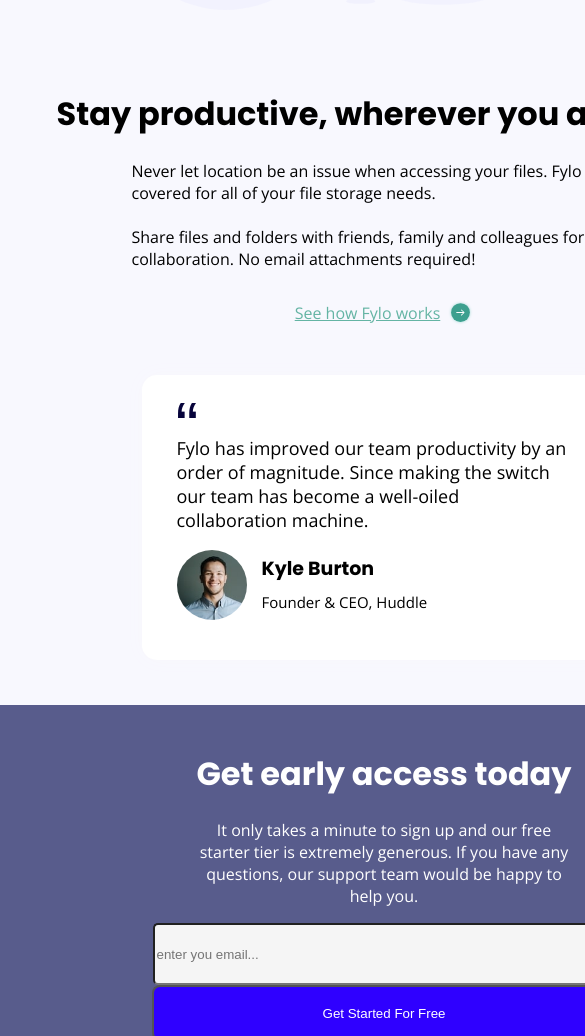
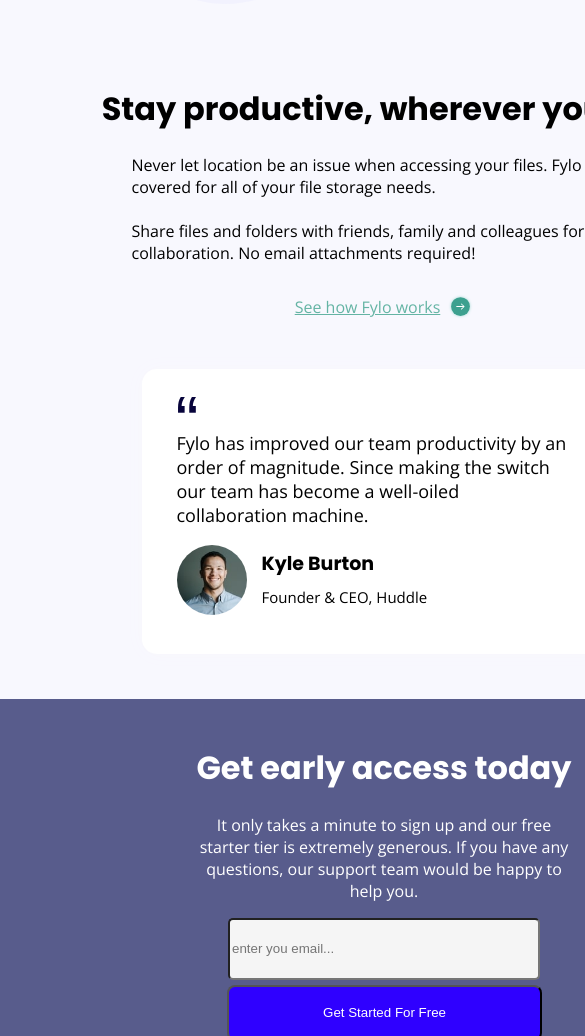
Before and after one commit to imtridib/fylo-landing-page-with-two-column-layout-master, a plain HTML site: page index.html in a window 390 px wide. Shown: the part 2045-3081 px from the top of the page, 585 px wide, since content can reach past the window. Drawn offline with nearby package versions, Linux system fonts and the light colour scheme.

Commit message:
responsive1

```diff
--- a/index.html
+++ b/index.html
@@ -63,11 +63,12 @@
 
 
 <div class="back">
-  <img src="/images/bg-curve-desktop.svg" width="1440px" alt="curve" >
- <div class="container-2">
+  <img src="/images/bg-curve-mobile.svg" width="768px" alt="curve" >
+
+  <div class="container-2">
 
   <div class="para-2">
-   <h1 >Stay productive, wherever you are</h1>
+   <h1 class="h2">Stay productive, wherever you are</h1>
 
    <p class="ph1">
    Never let location be an issue when accessing your files. Fylo has you
@@ -91,6 +92,7 @@
    </p>
 
    <div class="imageinfo">
+
    <div class="profileimage">
 
    </div>
@@ -107,7 +109,7 @@
   </div>
   <img class="image2" src="images/illustration-2.svg" alt="demo-image-2" height="455px" width="585px">
  </div>
-</div>
+
 
 
  <div class="container-3">
@@ -121,8 +123,8 @@
   <div>
     <form class="email2">
        <label for="email"></label>
-       <input class="email" type="email" id="email" name="email" placeholder="enter you email...">
-       <button class="button1">Get Started For Free</button>
+       <input class="emaill" type="email" id="email" name="email" placeholder="enter you email...">
+       <button class="button2">Get Started For Free</button>
     </form>
     </div>
  </div>
--- a/style.css
+++ b/style.css
@@ -582,6 +582,7 @@
     }
     .button2{
         margin-top: 5px;
+        margin-right: 14px;
         height: 56px;
         width: 315px;
         background-color: rgb(47, 0, 255);
```
